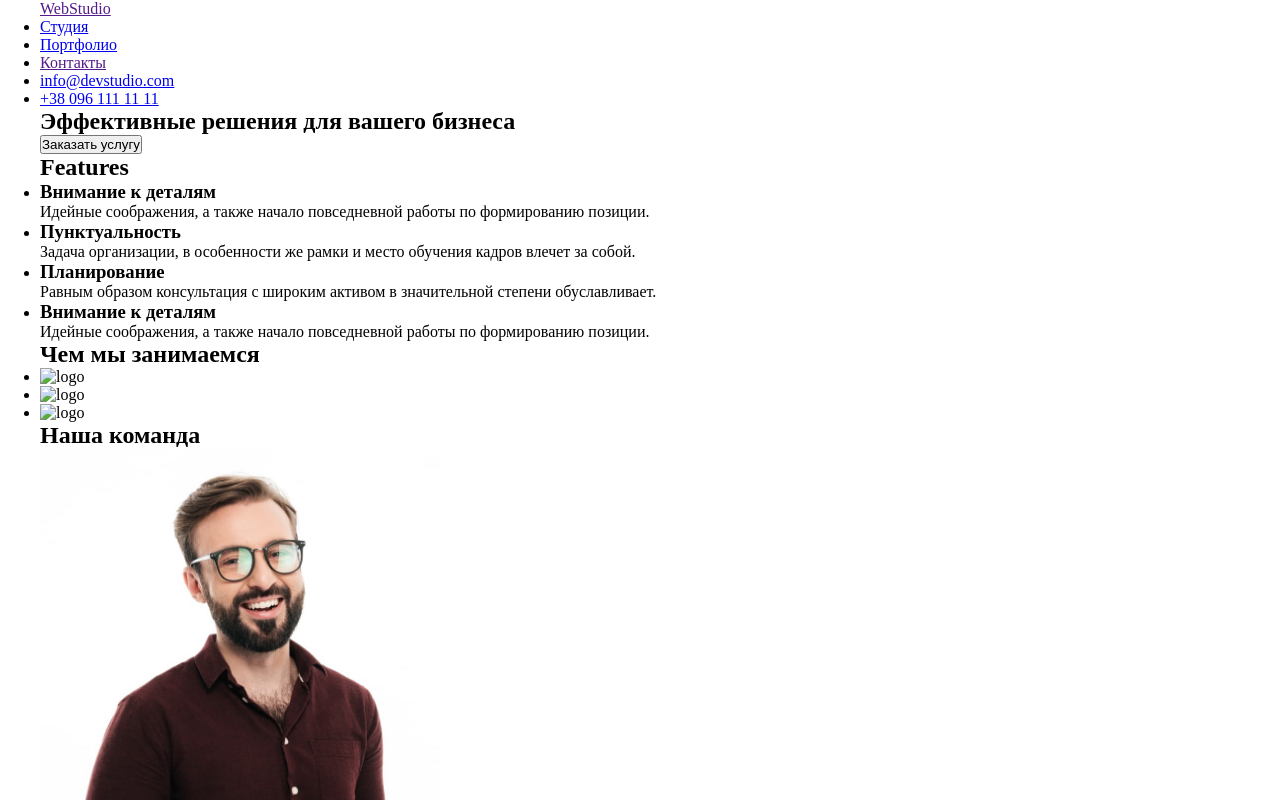
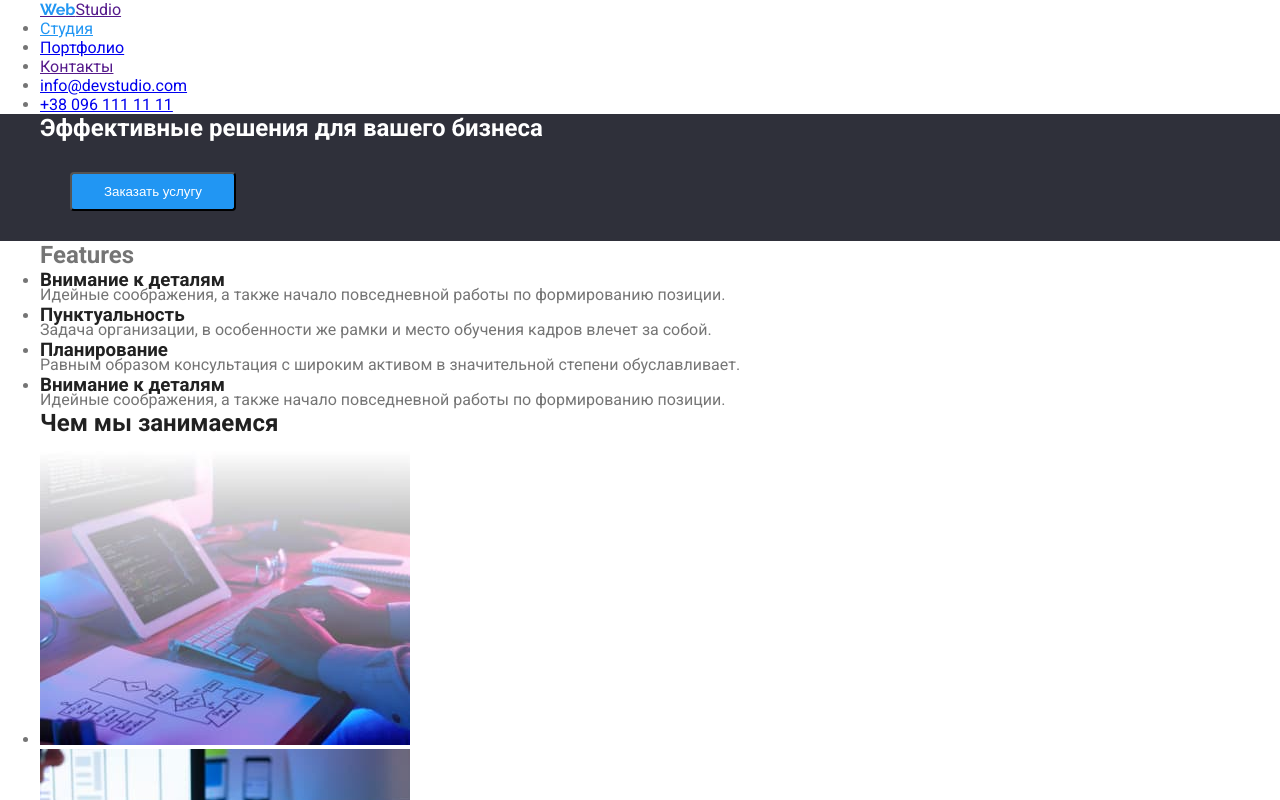
Before and after one commit to Makarenko-Maryna/goit-markup-hw-02, a plain HTML site: page index.html in a window 1280 px wide. Shown: the top 800 px of the page. Drawn offline with Linux system fonts and the light colour scheme.

Commit message:
первая перездача ДЗ2

```diff
--- a/css/style.css
+++ b/css/style.css
@@ -1,16 +1,129 @@
+/* variables */
+:root {
+  --brendColor--: #2196f3;
+  --titleColor--: #212121;
+  --textColor--: #757575;
+  --sectionColor--: #f5f4fa;
+  --white--: #ffffff;
+  --footerColor--: #2f303a;
+}
+
 /* Универсальный селектор */
 * {
   box-sizing: border-box;
   margin: 0;
   padding: 0;
 }
-
-/* селектор тега */
-span {
+body {
+  font-family: "Roboto";
+  color: var(--textColor--);
+  list-style: none;
+  text-decoration: none;
 }
 
-/* классовый селектор */
+/* header */
+
 .conteiner {
   width: 1200px;
   margin: 0 auto;
 }
+
+.span {
+  font-family: Raleway;
+  color: #2196f3;
+}
+
+.header {
+  text-decoration: none;
+}
+
+.contact {
+}
+
+.hero {
+  background-color: var(--footerColor--);
+  color: var(--white--);
+}
+
+.stilyButtom {
+  background-color: var(--brendColor--);
+  color: var(--white--);
+  border-radius: 4px;
+  padding: 10px 32px;
+  margin: 30px;
+}
+/* section2 */
+
+.h3-features {
+  height: 16px;
+  color: var(--titleColor--);
+}
+
+.h2-title {
+  height: 42px;
+  color: var(--titleColor--);
+}
+.h3-team {
+  height: 19px;
+  color: var(--titleColor--);
+  font-weight: 500;
+}
+
+.navList a:hover,
+.navList a:focus {
+  color: var(--brendColor--);
+}
+
+.activPage,
+.link a:focus {
+  color: var(--brendColor--);
+}
+
+.link a:hover {
+  color: var(--titleColor--);
+}
+
+.portfolio-buttom {
+  background-color: var(--sectionColor--);
+  border-radius: 4px;
+  color: var(--titleColor--);
+}
+
+.stilyButtom:hover,
+.portfolio-buttom button:hover,
+.portfolio-buttom button:focus {
+  background-color: var(--brendColor--);
+  color: var(--white--);
+  border-radius: 4px;
+  cursor: pointer;
+}
+
+.activ-prodject {
+  width: 370px;
+  height: 404px;
+}
+
+.activ-prodject li:hover {
+  box-sizing: border-box;
+  box-shadow: 0px 1px 1px rgba(0, 0, 0, 0.12), 0px 4px 4px rgba(0, 0, 0, 0.06),
+    1px 4px 6px rgba(0, 0, 0, 0.16);
+}
+/* header */
+
+/* main */
+.logo-to-do {
+}
+
+/* main */
+
+/* footer */
+.footer {
+  background-color: var(--footerColor--);
+  color: var(--white--);
+}
+.stily-studio {
+  color: var(--white--);
+  text-decoration: none;
+}
+
+/* footer */
--- a/index.html
+++ b/index.html
@@ -12,10 +12,10 @@
     <link rel="stylesheet" href="./css/style.css">
 </head>
 <body>
-    <header>
+    <header class="header">
         <div class="conteiner">
             <nav>
-                <a href=""><span>Web</span>Studio</a>
+                <a href=""><span class="span">Web</span>Studio</a>
                 <ul>
                     <li class="navList"><a href="./index.html" class="activPage">Студия</a></li>
                     <li class="navList"><a href="./portfolio.html">Портфолио</a></li>
@@ -23,16 +23,15 @@
                 </ul>
             </nav>
                 <ul>
-                    <li><a href="email:info@devstudio.com">info@devstudio.com</a></li>
-                    <li><a href="tel:+380961111111">+38 096 111 11 11</a></li>
-
+                    <li class="contact"><a href="email:info@devstudio.com">info@devstudio.com</a></li>
+                    <li class="contact"><a href="tel:+380961111111">+38 096 111 11 11</a></li>
                 </ul>
         </div>
     </header>
     <main>
         <!--section1-->
-        <section>
-            <div class="conteiner">
+        <section class="hero">
+            <div class="conteiner" >
             <h1>Эффективные решения для вашего бизнеса</h1>
             <button type="button" class="stilyButtom">Заказать услугу</button>
             </div>
@@ -44,19 +43,19 @@
                 <h2>Features</h2>
                 <ul>
                     <li>
-                        <h3>Внимание к деталям</h3>
+                        <h3 class="h3-features">Внимание к деталям</h3>
                         <p>Идейные соображения, а также начало повседневной работы по формированию позиции.</p>
                     </li>
                     <li>
-                        <h3>Пунктуальность</h3>
+                        <h3 class="h3-features">Пунктуальность</h3>
                         <p>Задача организации, в особенности же рамки и место обучения кадров влечет за собой.</p>
                     </li>
                     <li>
-                        <h3>Планирование</h3>
+                        <h3 class="h3-features">Планирование</h3>
                         <p>Равным образом консультация с широким активом в значительной степени обуславливает.</p>
                     </li>
                     <li>
-                        <h3>Внимание к деталям</h3>
+                        <h3 class="h3-features">Внимание к деталям</h3>
                         <p>Идейные соображения, а также начало повседневной работы по формированию позиции.</p>
                     </li>
                 </ul>
@@ -65,16 +64,16 @@
         <!--What are we doing-->
         <section>
             <div class="conteiner">
-            <h2>Чем мы занимаемся</h2>
+            <h2 class="h2-title">Чем мы занимаемся</h2>
             <ul class="logo-to-do">
                 <li>
-                    <img src="./image/box1.png" alt="logo">
+                    <img src="./image/box1.jpg" alt="logo">
                 </li>
                 <li>
-                    <img src="./image/box2.png" alt="logo">
+                    <img src="./image/box2.jpg" alt="logo">
                 </li>
                 <li>
-                    <img src="./image/box3.png" alt="logo">
+                    <img src="./image/box3.jpg" alt="logo">
                 </li>
             </ul>
             </div>
@@ -82,11 +81,11 @@
         <!--our team-->
         <section>
             <div class="conteiner">
-            <h2>Наша команда</h2>
+            <h2 class="h2-title">Наша команда</h2>
             <ul>
                 <li>
                     <img src="image/img1.jpg" alt="logo" width="400">
-                    <h3>Игорь Демьяненко</h3>
+                    <h3 class="h3-team">Игорь Демьяненко</h3>
                     <p>Product Designer</p>
                     <ul>
                         <li class="link">
@@ -109,7 +108,7 @@
                 </li>
                 <li>
                     <img src="image/img2.jpg" alt="logo" width="400">
-                    <h3>Ольга Репина</h3>
+                    <h3 class="h3-team">Ольга Репина</h3>
                     <p>Frontend Developer</p>
                     <ul>
                         <li>
@@ -132,7 +131,7 @@
                 </li>
                 <li>
                    <img src="image/img3.jpg" alt="logo" width="400">
-                    <h3>Николай Тарасов</h3>
+                    <h3 class="h3-team">Николай Тарасов</h3>
                     <p>Marketing</p>
                     <ul>
                         <li>
@@ -155,7 +154,7 @@
                 </li>
                 <li>
                     <img src="image/img4.jpg" alt="logo" width="400">
-                    <h3>Михаил Ермаков</h3>
+                    <h3 class="h3-team">Михаил Ермаков</h3>
                     <p>UI Designer</p>
                     <ul>
                         <li>
@@ -211,7 +210,7 @@
         <div class="conteiner">
         <ul>
             <li>
-                <a href="" class="stily-studio"><span>Web</span>Studio </a>
+                <a href="" class="stily-studio"><span class="span">Web</span>Studio </a>
             </li>
             <li>
                 <address>г. Киев, пр-т Леси Украинки, 26</address>
```
Also changed, not shown: portfolio.html (+3 -8 lines), image/portfolio/port1.jpg (added), image/portfolio/port2.jpg (added), image/portfolio/port3.jpg (added), image/portfolio/port4.jpg (added), image/portfolio/port5.jpg (added), image/portfolio/port6.jpg (added), image/portfolio/port7.jpg (added), image/portfolio/port8.jpg (added), image/portfolio/port9.jpg (added).
